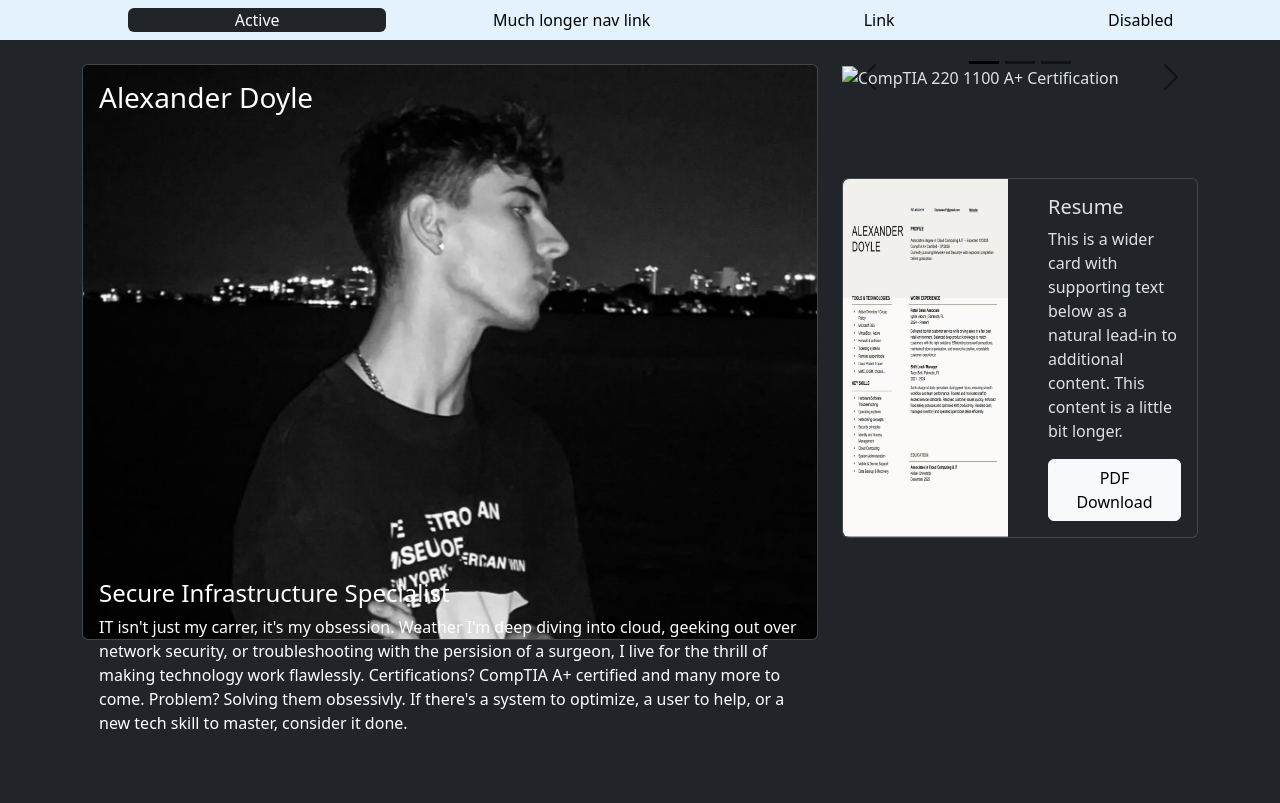
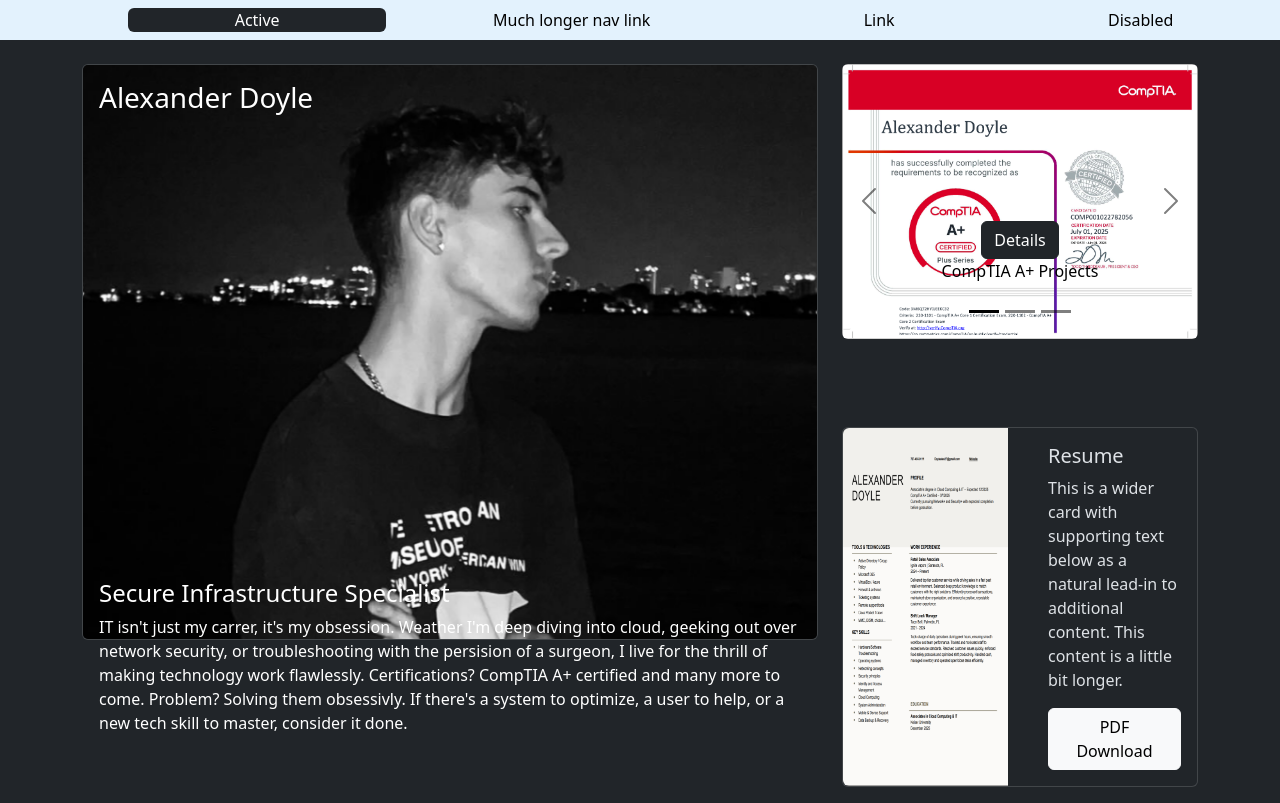
Before and after one commit to ony-x808/portfolio-website, a plain HTML site: page index.html in a window 1280 px wide. Drawn offline with nearby package versions, Linux system fonts and the light colour scheme.

Commit message:
Update index.html
forgot a " after a src link

```diff
--- a/index.html
+++ b/index.html
@@ -46,7 +46,7 @@
         </div>
         <div class="carousel-inner">
           <div class="carousel-item active" data-bs-interval="10000">
-            <img src="/assets/images/2201102cert.png class="d-block w-100 img-fluid rounded" alt="CompTIA 220 1100 A+ Certification">
+            <img src="/assets/images/2201102cert.png" class="d-block w-100 img-fluid rounded" alt="CompTIA 220 1100 A+ Certification">
             <div class="carousel-caption d-none d-md-block">
               <button type="button" class="btn btn-dark">Details</button>
               <p>CompTIA A+ Projects</p>
```
